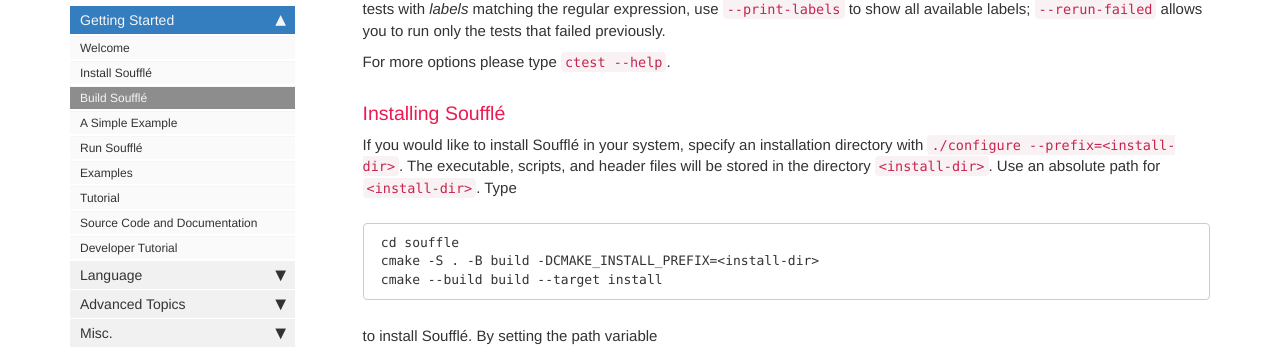
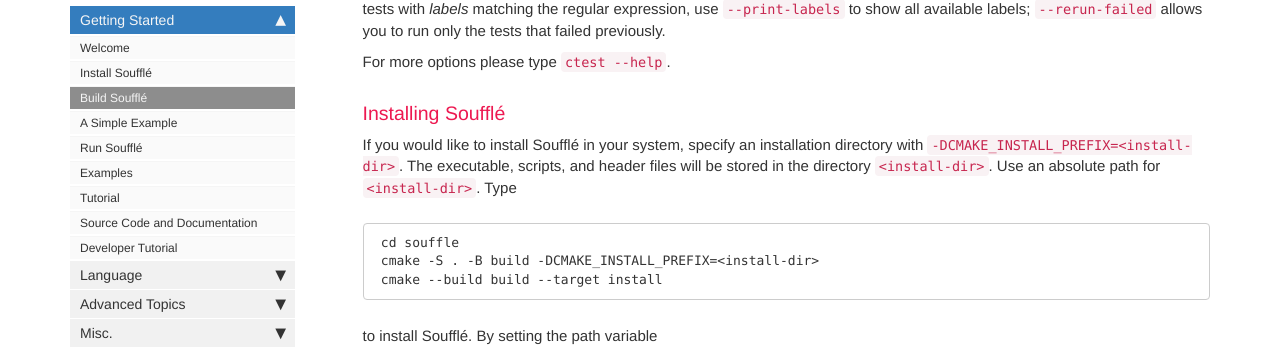
Before and after one commit to souffle-lang/souffle-lang.github.io, a Jekyll site: the page built from pages/docs/build.md, in a window 1280 px wide and 900 px high, scrolled down 2557 px. Shown: the part 123-472 px from the top of the window. Built offline with Jekyll 4.4.1, drawn with Linux system fonts in a browser that asks for light colours; comment, search, counter and statistics services are not loaded.

Commit message:
Use cmake variable in install section

````diff
--- a/pages/docs/build.md
+++ b/pages/docs/build.md
@@ -119,7 +119,7 @@ For more options please type `ctest --help`.
 
 ### Installing Soufflé
 
-If you would like to install Soufflé in your system, specify an installation directory with `./configure --prefix=<install-dir>`. The executable, scripts, and header files will be stored in the directory ```<install-dir>```. Use an absolute path for ```<install-dir>```. Type
+If you would like to install Soufflé in your system, specify an installation directory with `-DCMAKE_INSTALL_PREFIX=<install-dir>`. The executable, scripts, and header files will be stored in the directory ```<install-dir>```. Use an absolute path for ```<install-dir>```. Type
 ```
  cd souffle
  cmake -S . -B build -DCMAKE_INSTALL_PREFIX=<install-dir>
````
